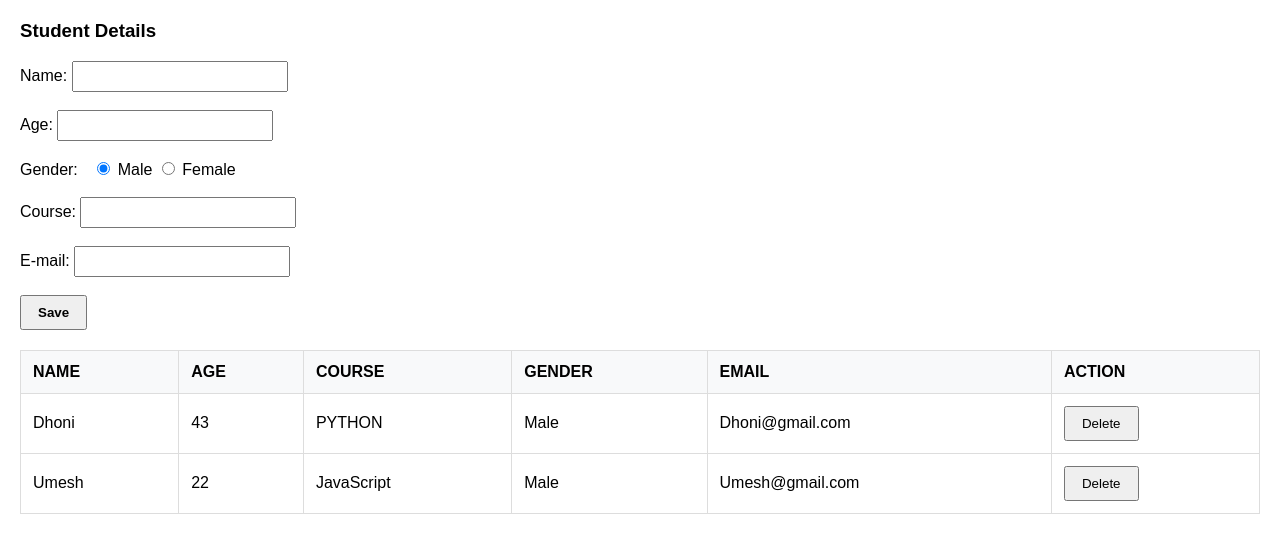
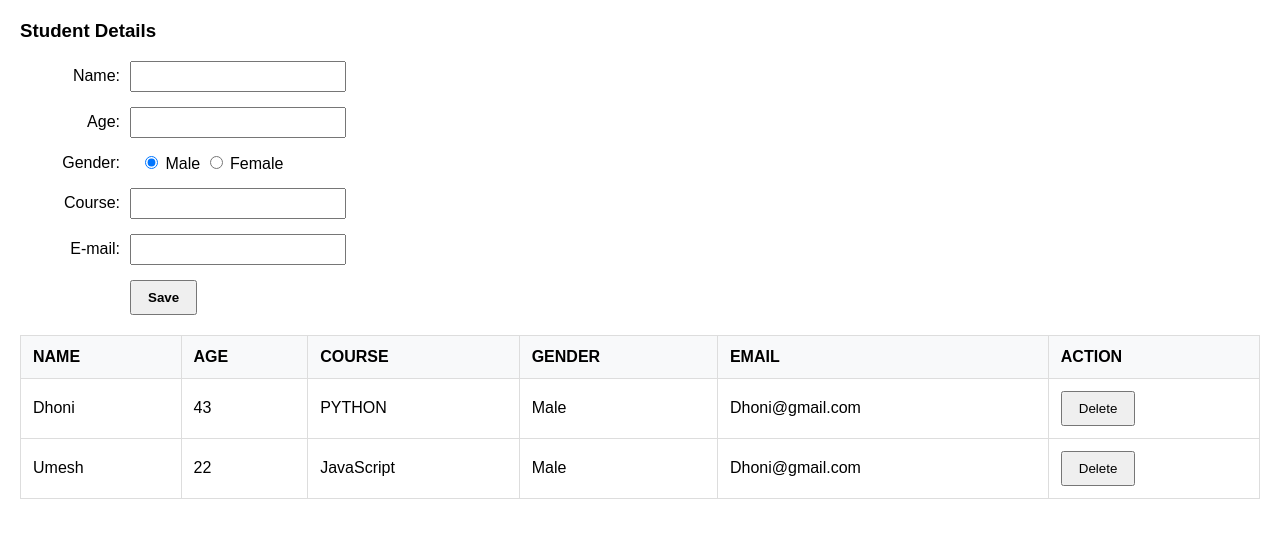
Before and after one commit to Umesh-Dayananda13/STUDENT-DETAILS-TASK, a plain HTML site: page index.html in a window 1280 px wide. Drawn offline with Linux system fonts and the light colour scheme.

Commit message:
Update index.html

```diff
--- a/index.html
+++ b/index.html
@@ -9,7 +9,12 @@
         table { width: 100%; border-collapse: collapse; margin-top: 20px; }
         th, td { border: 1px solid #ddd; padding: 12px; text-align: left; }
         th { background-color: #f8f9fa; }
-        input[type="text"], input[type="number"], input[type="email"] {
+        .form-section { margin-bottom: 20px; }
+        .form-group { margin-bottom: 15px; display: flex; align-items: center; }
+        .form-group label { width: 100px; margin-right: 10px; text-align: right; }
+        .form-group input[type="text"],
+        .form-group input[type="number"],
+        .form-group input[type="email"] {
             padding: 6px; width: 200px;
         }
         .gender-group { display: inline-block; margin-left: 10px; }
@@ -21,25 +26,33 @@
 <div class="form-section">
     <h3>Student Details</h3>
     <form id="studentForm">
-        <label>Name:</label>
-        <input type="text" id="name" required><br><br>
-
-        <label>Age:</label>
-        <input type="number" id="age" required><br><br>
-
-        <label>Gender:</label>
-        <div class="gender-group">
-            <input type="radio" name="gender" value="Male" checked> Male
-            <input type="radio" name="gender" value="Female"> Female
-        </div><br><br>
-
-        <label>Course:</label>
-        <input type="text" id="course" required><br><br>
-
-        <label>E-mail:</label>
-        <input type="email" id="email" required><br><br>
-
-        <button type="button" onclick="saveStudent()" style="font-weight: bold">Save</button>
+        <div class="form-group">
+            <label for="name">Name:</label>
+            <input type="text" id="name" required>
+        </div>
+        <div class="form-group">
+            <label for="age">Age:</label>
+            <input type="number" id="age" required>
+        </div>
+        <div class="form-group">
+            <label>Gender:</label>
+            <div class="gender-group">
+                <input type="radio" name="gender" value="Male" checked> Male
+                <input type="radio" name="gender" value="Female"> Female
+            </div>
+        </div>
+        <div class="form-group">
+            <label for="course">Course:</label>
+            <input type="text" id="course" required>
+        </div>
+        <div class="form-group">
+            <label for="email">E-mail:</label>
+            <input type="email" id="email" required>
+        </div>
+        <div class="form-group">
+            <label></label>
+            <button type="button" onclick="saveStudent()" style="font-weight: bold">Save</button>
+        </div>
     </form>
 </div>
 
@@ -68,7 +81,7 @@
             <td>22</td>
             <td>JavaScript</td>
             <td>Male</td>
-            <td>Umesh@gmail.com</td>
+            <td>Dhoni@gmail.com</td>
             <td><button onclick="deleteStudent(this)">Delete</button></td>
         </tr>
     </tbody>
```
